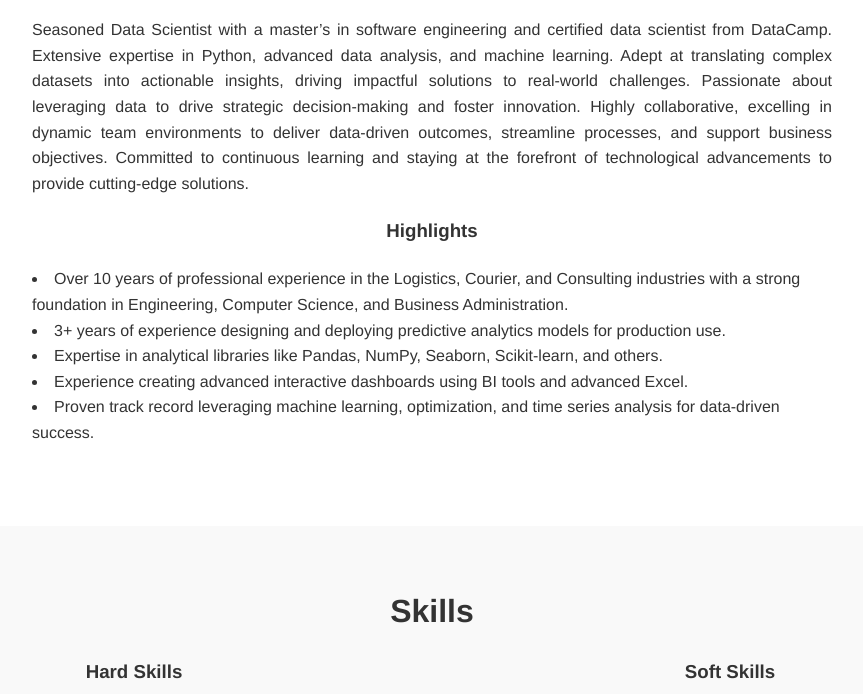
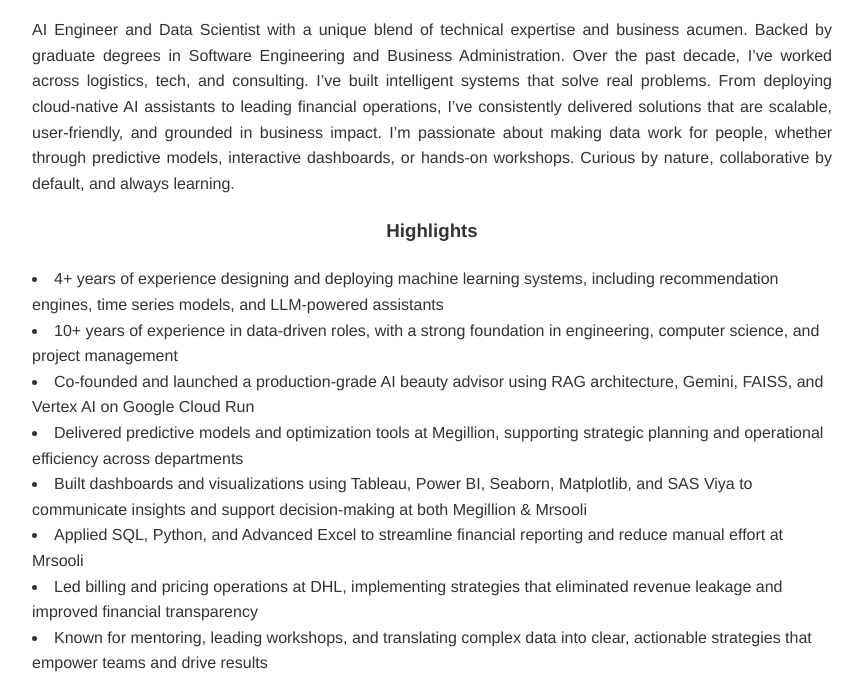
Before and after one commit to alhassan-uthman/my-website, a plain HTML site: page index.html in a window 1280 px wide. Shown: the part 706-1400 px from the top of the page, without its empty margins (208-1071 px from the left). Drawn offline with nearby package versions, Linux system fonts and the light colour scheme.

Commit message:
Update index.html

```diff
--- a/index.html
+++ b/index.html
@@ -45,18 +45,20 @@
     <div class="container">
       <h2>Profile</h2>
       <p>
-        Seasoned Data Scientist with a master’s in software engineering and certified data scientist from DataCamp.
-        Extensive expertise in Python, advanced data analysis, and machine learning. Adept at translating complex datasets into actionable insights, driving impactful solutions to real-world challenges.
-        Passionate about leveraging data to drive strategic decision-making and foster innovation. Highly collaborative, excelling in dynamic team environments to deliver data-driven outcomes, streamline processes, and support business objectives.
-        Committed to continuous learning and staying at the forefront of technological advancements to provide cutting-edge solutions.
+        AI Engineer and Data Scientist with a unique blend of technical expertise and business acumen. Backed by graduate degrees in Software Engineering and Business Administration.
+		Over the past decade, I’ve worked across logistics, tech, and consulting. I’ve built intelligent systems that solve real problems. From deploying cloud-native AI assistants to leading financial operations, I’ve consistently delivered solutions that are scalable, user-friendly, and grounded in business impact.
+		I’m passionate about making data work for people, whether through predictive models, interactive dashboards, or hands-on workshops. Curious by nature, collaborative by default, and always learning.
       </p>
       <h3>Highlights</h3>
       <ul class="highlights">
-        <li>Over 10 years of professional experience in the Logistics, Courier, and Consulting industries with a strong foundation in Engineering, Computer Science, and Business Administration.</li>
-        <li>3+ years of experience designing and deploying predictive analytics models for production use.</li>
-        <li>Expertise in analytical libraries like Pandas, NumPy, Seaborn, Scikit-learn, and others.</li>
-        <li>Experience creating advanced interactive dashboards using BI tools and advanced Excel.</li>
-        <li>Proven track record leveraging machine learning, optimization, and time series analysis for data-driven success.</li>
+        <li>4+ years of experience designing and deploying machine learning systems, including recommendation engines, time series models, and LLM-powered assistants</li>
+        <li>10+ years of experience in data-driven roles, with a strong foundation in engineering, computer science, and project management</li>
+        <li>Co-founded and launched a production-grade AI beauty advisor using RAG architecture, Gemini, FAISS, and Vertex AI on Google Cloud Run</li>
+        <li>Delivered predictive models and optimization tools at Megillion, supporting strategic planning and operational efficiency across departments</li>
+		<li>Built dashboards and visualizations using Tableau, Power BI, Seaborn, Matplotlib, and SAS Viya to communicate insights and support decision-making at both Megillion & Mrsooli</li>
+		<li>Applied SQL, Python, and Advanced Excel to streamline financial reporting and reduce manual effort at Mrsooli</li>
+		<li>Led billing and pricing operations at DHL, implementing strategies that eliminated revenue leakage and improved financial transparency</li>
+        <li>Known for mentoring, leading workshops, and translating complex data into clear, actionable strategies that empower teams and drive results</li>
       </ul>
     </div>
   </section>
```
